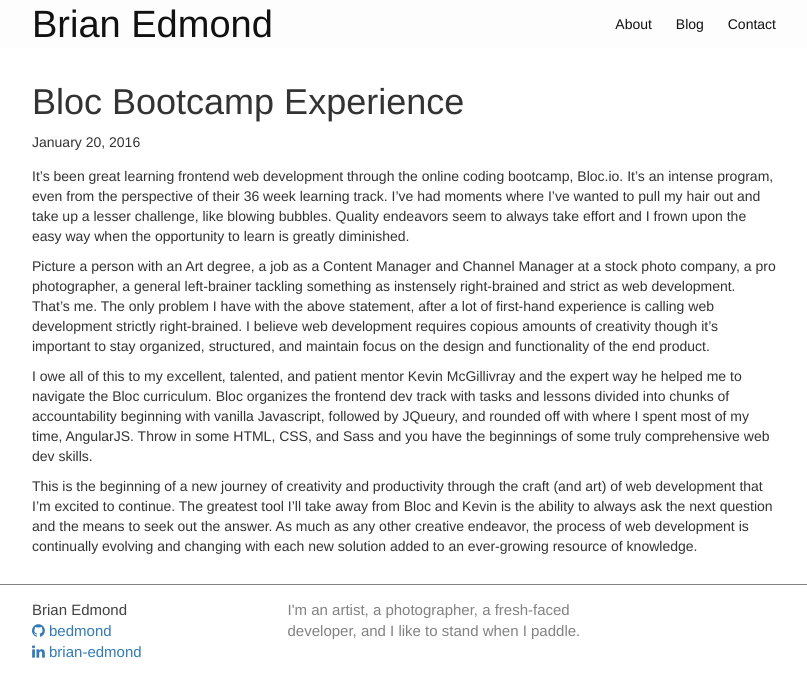
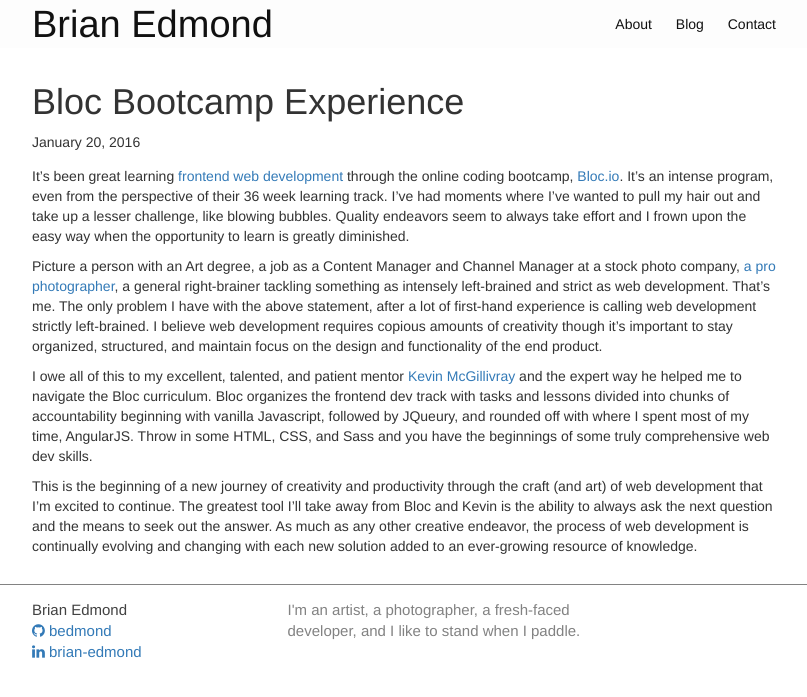
Before and after one commit to bedmond/bedmond.github.io, a Jekyll site: the page built from _posts/2016-1-20-Bloc-experience.md, in a window 1280 px wide. Shown: the top 697 px of the page, without its empty margins (236-1043 px from the left). Built offline with Jekyll 4.4.1, drawn with Linux system fonts in a browser that asks for light colours; nearby versions of some CDN libraries.

Commit message:
added some hyperlinks

```diff
--- a/_posts/2016-1-20-Bloc-experience.md
+++ b/_posts/2016-1-20-Bloc-experience.md
@@ -7,10 +7,15 @@ authour: Brian Edmond
 image:
 ---
 
-It's been great learning frontend web development through the online coding bootcamp, Bloc.io. It's an intense program, even from the perspective of their 36 week learning track. I've had moments where I've wanted to pull my hair out and take up a lesser challenge, like blowing bubbles. Quality endeavors seem to always take effort and I frown upon the easy way when the opportunity to learn is greatly diminished.
+It's been great learning [frontend web development][BlocFrontendDev] through the online coding bootcamp, [Bloc.io][Bloc]. It's an intense program, even from the perspective of their 36 week learning track. I've had moments where I've wanted to pull my hair out and take up a lesser challenge, like blowing bubbles. Quality endeavors seem to always take effort and I frown upon the easy way when the opportunity to learn is greatly diminished.
 
-Picture a person with an Art degree, a job as a Content Manager and Channel Manager at a stock photo company, a pro photographer, a general left-brainer tackling something as instensely right-brained and strict as web development. That's me. The only problem I have with the above statement, after a lot of first-hand experience is calling web development strictly right-brained. I believe web development requires copious amounts of creativity though it's important to stay organized, structured, and maintain focus on the design and functionality of the end product.
+Picture a person with an Art degree, a job as a Content Manager and Channel Manager at a stock photo company, [a pro photographer][emphoto], a general right-brainer tackling something as intensely left-brained and strict as web development. That's me. The only problem I have with the above statement, after a lot of first-hand experience is calling web development strictly left-brained. I believe web development requires copious amounts of creativity though it's important to stay organized, structured, and maintain focus on the design and functionality of the end product.
 
-I owe all of this to my excellent, talented, and patient mentor Kevin McGillivray and the expert way he helped me to navigate the Bloc curriculum.  Bloc organizes the frontend dev track with tasks and lessons divided into chunks of accountability beginning with vanilla Javascript, followed by JQueury, and rounded off with where I spent most of my time, AngularJS. Throw in some HTML, CSS, and Sass and you have the beginnings of some truly comprehensive web dev skills.
+I owe all of this to my excellent, talented, and patient mentor [Kevin McGillivray][KevinMcGillivray] and the expert way he helped me to navigate the Bloc curriculum.  Bloc organizes the frontend dev track with tasks and lessons divided into chunks of accountability beginning with vanilla Javascript, followed by JQueury, and rounded off with where I spent most of my time, AngularJS. Throw in some HTML, CSS, and Sass and you have the beginnings of some truly comprehensive web dev skills.
 
 This is the beginning of a new journey of creativity and productivity through the craft (and art) of web development that I'm excited to continue. The greatest tool I'll take away from Bloc and Kevin is the ability to always ask the next question and the means to seek out the answer. As much as any other creative endeavor, the process of web development is continually evolving and changing with each new solution added to an ever-growing resource of knowledge.
+
+[Bloc]: https://www.bloc.io
+[emphoto]: http://www.emilymartinphotography.com
+[KevinMcGillivray]: http://kevinmcgillivray.net
+[BlocFrontendDev]: https://www.bloc.io/frontend-development-bootcamp
```
